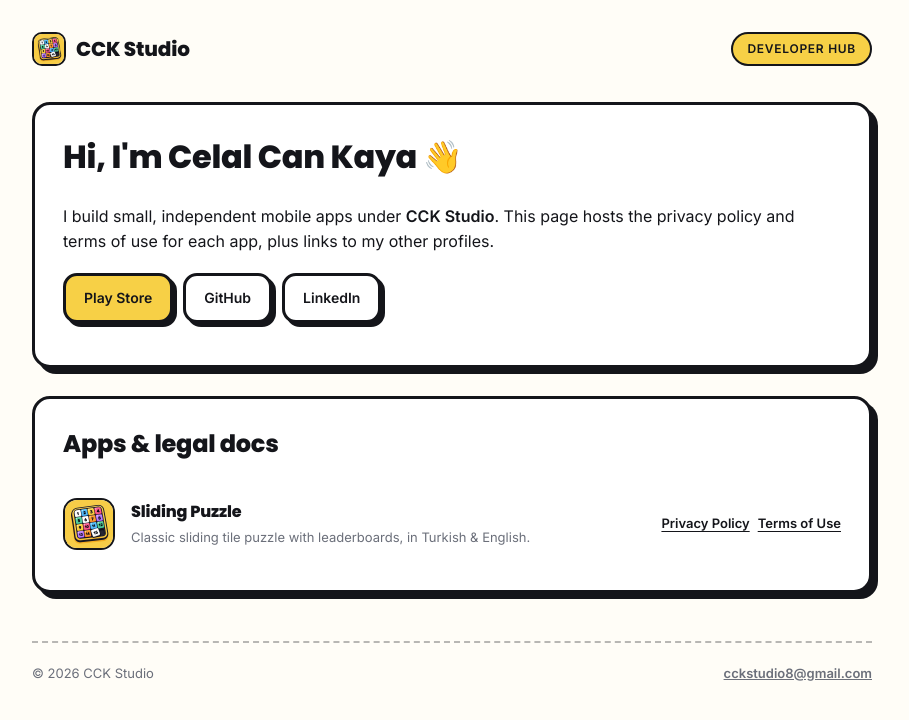
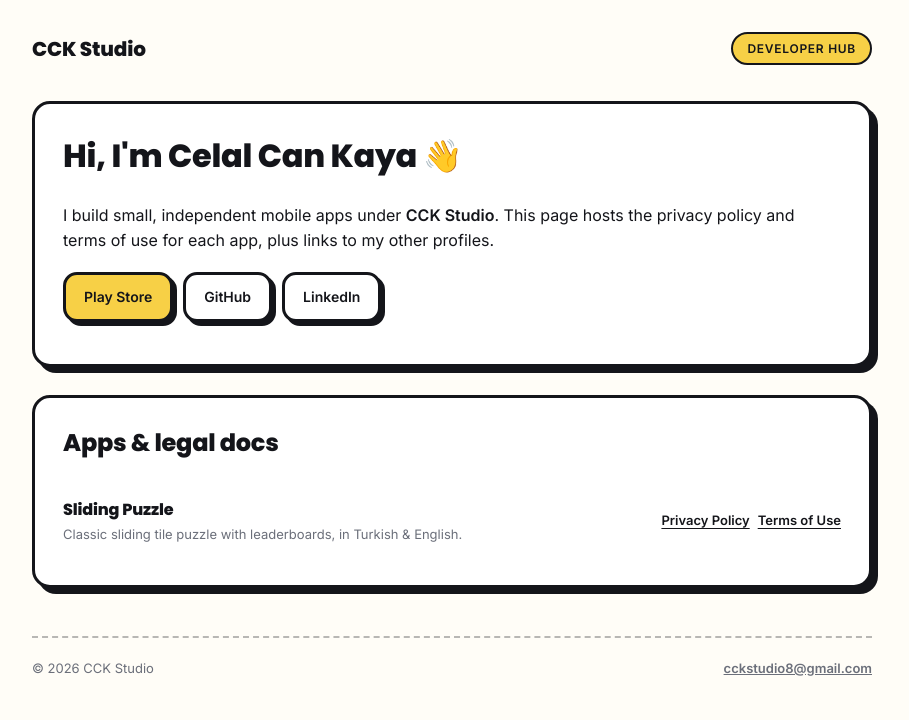
Before and after one commit to CelalCanKaya/celalcankaya.github.io, a plain HTML site: page index.html in a window 1280 px wide. Shown: the whole page, without its empty margins (188-1097 px from the left). Drawn offline with Linux system fonts and the light colour scheme.

Commit message:
Remove the Sliding Puzzle app icon from the studio branding
The app icon was standing in as the "CCK Studio" logo across the
landing page and both legal docs, and on the app-list row - drop it
everywhere rather than mislabel the app's own icon as the studio's.

```diff
--- a/assets/css/style.css
+++ b/assets/css/style.css
@@ -84,13 +84,6 @@
   text-decoration: none;
 }
 
-.brand img {
-  width: 34px;
-  height: 34px;
-  border-radius: 10px;
-  border: 2px solid var(--border);
-}
-
 /* ---- Neo-brutalist card ---- */
 .card {
   background: var(--surface);
@@ -163,14 +156,6 @@
 
 .app-row + .app-row {
   border-top: 2px dashed color-mix(in srgb, var(--border) 30%, transparent);
-}
-
-.app-row img {
-  width: 52px;
-  height: 52px;
-  border-radius: 14px;
-  border: 2px solid var(--border);
-  flex-shrink: 0;
 }
 
 .app-row .meta {
@@ -300,6 +285,5 @@
   }
   .app-row .links {
     width: 100%;
-    padding-left: 68px;
   }
 }
--- a/index.html
+++ b/index.html
@@ -5,16 +5,12 @@
   <meta name="viewport" content="width=device-width, initial-scale=1" />
   <title>CCK Studio</title>
   <meta name="description" content="CCK Studio - apps, privacy policies, and terms of use." />
-  <link rel="icon" href="assets/img/sliding-puzzle-icon.png" />
   <link rel="stylesheet" href="assets/css/style.css" />
 </head>
 <body>
   <div class="wrap">
     <div class="topbar">
-      <span class="brand">
-        <img src="assets/img/sliding-puzzle-icon.png" alt="" />
-        CCK Studio
-      </span>
+      <span class="brand">CCK Studio</span>
       <span class="pill">Developer Hub</span>
     </div>
 
@@ -35,7 +31,6 @@
       <h2 style="margin-top:0; border-top:none; padding-top:0;">Apps &amp; legal docs</h2>
 
       <div class="app-row">
-        <img src="assets/img/sliding-puzzle-icon.png" alt="" />
         <div class="meta">
           <h3>Sliding Puzzle</h3>
           <p>Classic sliding tile puzzle with leaderboards, in Turkish &amp; English.</p>
```
Also changed, not shown: apps/sliding-puzzle/privacy-policy.html (+1 -5 lines), apps/sliding-puzzle/terms-of-use.html (+1 -5 lines), assets/img/sliding-puzzle-icon.png (deleted).
